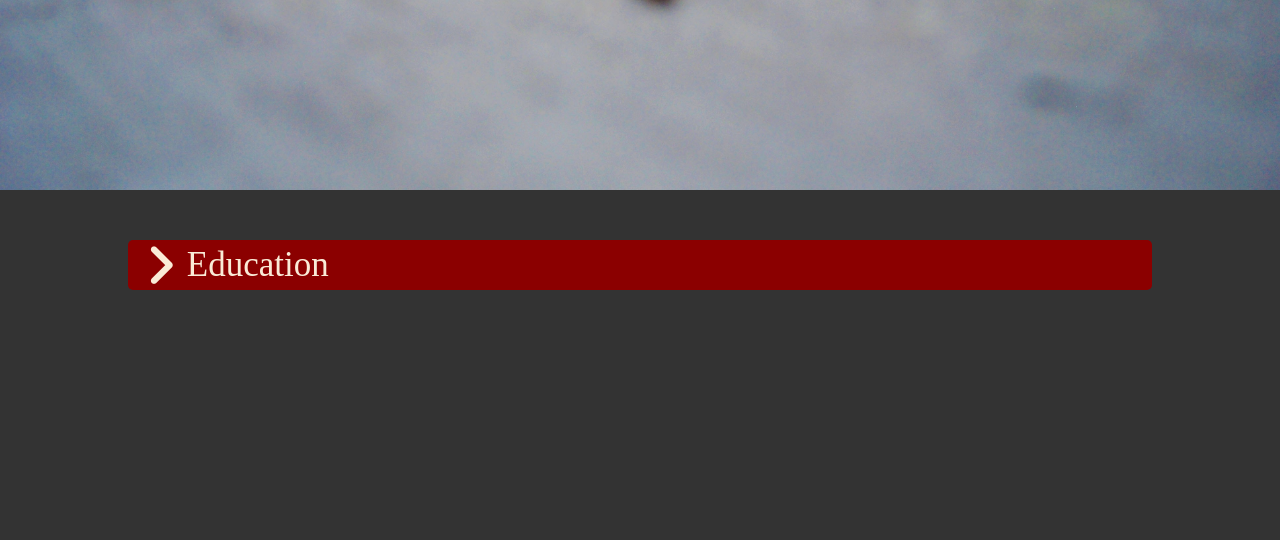
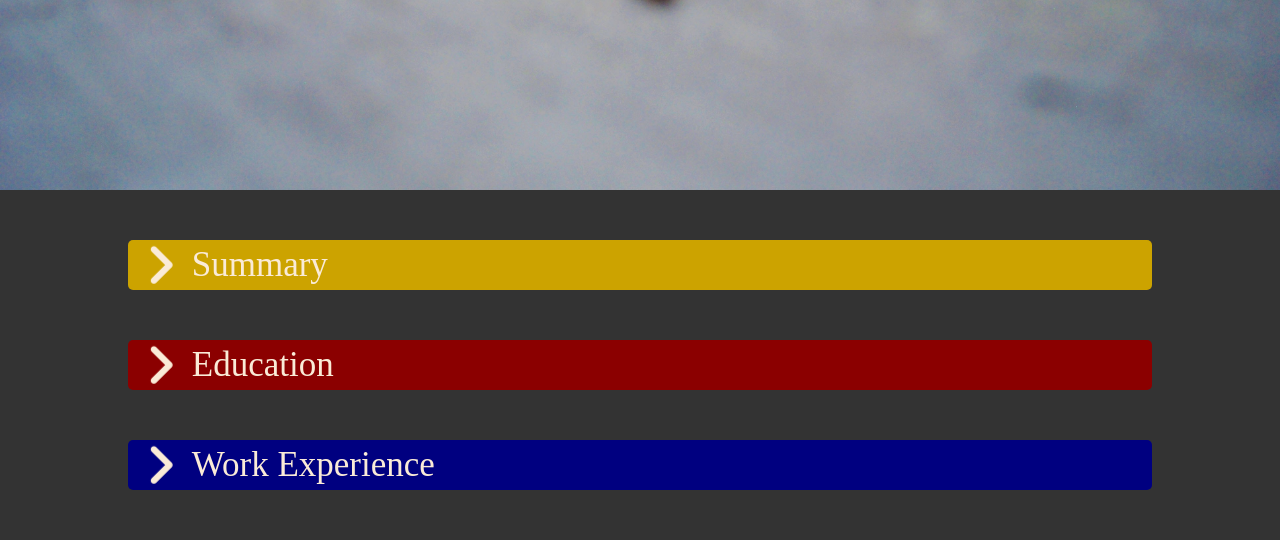
Before and after one commit to joybob22/myWebPage, a PHP site: page /resume.html in a window 1280 px wide. Shown: the part 620-1160 px from the top of the page. Before the commit the page ends 960 px from the top, so only its background shows below. Run offline with PHP 8.4, Linux system fonts and the light colour scheme; some libraries are stand-ins or nearby versions.

Commit message:
added resume stuff

```diff
--- a/resume.css
+++ b/resume.css
@@ -1,3 +1,25 @@
+@keyframes rotate {
+    from {transform: rotate(270deg);}
+    to {transform: rotate(360deg);}
+}
+
+@keyframes secondRotate {
+    from {transform: rotate(360deg);}
+    to {transform: rotate(270deg);}
+}
+
+.showContentRotate {
+    animation: rotate;
+    animation-duration: 1s;
+    animation-fill-mode: forwards;
+}
+
+.hideContentRotate {
+    animation: secondRotate;
+    animation-duration: 1s;
+    animation-fill-mode: forwards;
+}
+
 .plane {
     margin-top: 5px;
     font-size: 40px;
@@ -22,7 +44,7 @@ h4 {
 .sectionHeader {
     float: left;
     margin-top: 5px;
-    margin-left: 5px;
+    margin-left: 10px;
 }
 
 .resumeContent {
@@ -36,11 +58,12 @@ h4 {
     padding: 50px 0;
 }
 
-.experienceClick {
+.educationClick, #workClick, #summaryClick {
     width: 100%;
     height: 50px;
     background-color: darkred;
     border-radius: 5px;
+    cursor: pointer;
 }
 
 .arrow {
@@ -50,3 +73,44 @@ h4 {
     transform: rotate(270deg);
     float: left;
 }
+
+.educationContent {
+    width: 100%;
+    height: 300px;
+    background-color: #b30000;
+    border-radius: 0 0 5px 5px;
+}
+
+.shadow {
+    display: none;
+    position: relative;
+    width: 100%;
+    height: 100%;
+    box-shadow: 0px 2px 4px black;
+}
+
+#workClick {
+    background-color: #000080;
+}
+
+.needMargin {
+    margin-top: 50px;
+}
+
+#workContent {
+    width: 100%;
+    height: 300px;
+    background-color: #2f5cb6;
+    border-radius: 0 0 5px 5px;
+}
+
+#summaryClick {
+    background-color: #cca300;
+}
+
+#summaryContent {
+    width: 100%;
+    height: 300px;
+    background-color: #ffcc00;
+    border-radius: 0 0 5px 5px;
+}
--- a/resume.html
+++ b/resume.html
@@ -35,9 +35,29 @@
     </div>
     <div class="resumeContent">
         <div class="contentContainers">
-            <div class="experienceClick">
-                <div class="fa fa-angle-down arrow"></div>
+            <div id="summaryClick">
+                <div class="fa fa-angle-down arrow hideContentRotate" id="arrow3"></div>
+                <h4 class="sectionHeader">Summary</h4>
+                <div id="shadow3" class="shadow"></div>
+            </div>
+            <div id="summaryContent" style="display: none">
+                <h1>This is where a summary will go...</h1>
+            </div>
+            <div class="educationClick needMargin">
+                <div class="fa fa-angle-down arrow hideContentRotate" id="arrow1"></div>
                 <h4 class="sectionHeader">Education</h4>
+                <div id="shadow1" class="shadow"></div>
+            </div>
+            <div class="educationContent" style="display:none">
+                <h1>This is where education stuff will go...</h1>
+            </div>
+            <div id="workClick" class="needMargin">
+                <div class="fa fa-angle-down arrow hideContentRotate" id="arrow2"></div>
+                <h4 class="sectionHeader">Work Experience</h4>
+                <div id="shadow2" class="shadow"></div>
+            </div>
+            <div id="workContent" style="display: none">
+                <h1>This is where my work experience will go...</h1>
             </div>
         </div>
     </div>
--- a/resume.js
+++ b/resume.js
@@ -1,3 +1,24 @@
 /**
  * Created by braydenlemke on 12/7/16.
  */
+
+$(".educationClick").on("click", function() {
+    $("#arrow1").toggleClass("hideContentRotate");
+    $("#arrow1").toggleClass("showContentRotate");
+    $("#shadow1").toggle();
+    $(".educationContent").slideToggle();
+});
+
+$("#workClick").on("click", function() {
+    $("#arrow2").toggleClass("hideContentRotate");
+    $("#arrow2").toggleClass("showContentRotate");
+    $("#shadow2").toggle();
+    $("#workContent").slideToggle();
+});
+
+$("#summaryClick").on("click", function() {
+    $("#arrow3").toggleClass("hideContentRotate");
+    $("#arrow3").toggleClass("showContentRotate");
+    $("#shadow3").toggle();
+    $("#summaryContent").slideToggle();
+});
```
